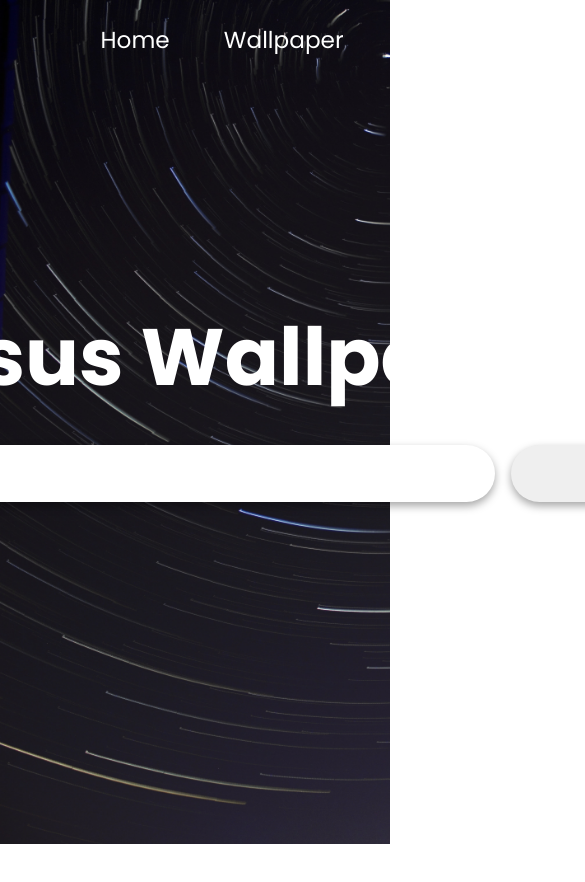
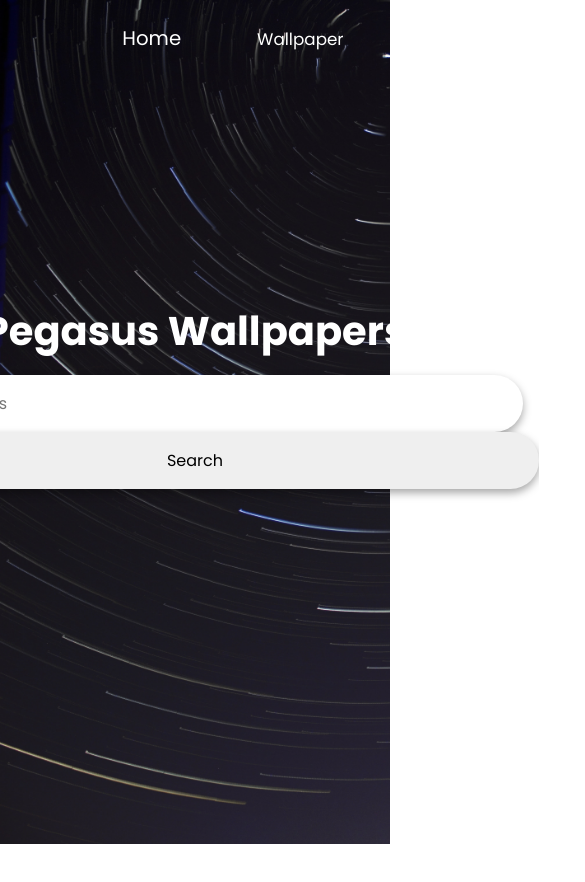
Before and after one commit to HarshDex/Pegasus_Wallpaper, a React (Vite) app: page / in a window 390 px wide. Shown: the top 882 px of the page, 585 px wide, since content can reach past the window. Built offline with nearby package versions, Linux system fonts and the light colour scheme; the HTML template or start-up script is replaced by a standard one.

Commit message:
added media queries

```diff
--- /dev/null
+++ b/src/components/Navigation.css
@@ -0,0 +1,3 @@
+a {
+    font-size: 0.85em;
+}
--- a/src/components/Navigation.jsx
+++ b/src/components/Navigation.jsx
@@ -1,7 +1,7 @@
 import React from "react";
 import "../pages/Home.css";
 import { Link } from "react-router-dom";
-
+import "./Navigation.css";
 const Navigation = () => {
   return (
     <>
--- a/src/pages/Home.css
+++ b/src/pages/Home.css
@@ -1,9 +1,12 @@
+/* Styles for all screen sizes */
+
 .hero--section {
   height: 100vh;
   width: 100%;
   background-image: url("../assets/pexels-bg.jpg");
   background-size: cover;
 }
+
 nav {
   display: flex;
   justify-content: space-between;
@@ -11,10 +14,12 @@ nav {
   font-size: 1.45em;
   padding: 0 2em;
 }
+
 nav a {
   color: white;
   text-decoration: none;
 }
+
 .hero--section h1 {
   margin-bottom: 0.25em;
   color: white;
@@ -53,13 +58,14 @@ nav a {
 .center--wrap h1 {
   margin-bottom: 0.35em;
 }
+
 .center--container h1 {
   text-align: center;
-  font-size: 5em;
+  font-size: 3.5em;
 }
 
 .search--box {
-  width: 50em;
+  width: 40em;
   padding: 1em 1em;
   border-radius: 50px;
   font-size: 1em;
@@ -70,23 +76,51 @@ nav {
   color: white;
   padding-top: 1em;
 }
+/* Media query for screens with a maximum width of 767px (mobile) */
+@media screen and (max-width: 767px) {
+  /* Additional styles for mobile */
+  .hero--section h1 {
+    font-size: 1.5em; /* Adjust font size for mobile */
+  }
 
-/* Media query for screens with a minimum width of 768px (tablets) */
-@media screen and (min-width: 768px) {
-    .center--container .center--wrap h1{
-      font-size: 10px;
-    }
-  /* Additional styles for tablets */
+  .center--container h1 {
+    font-size: 2.5em; /* Adjust font size for mobile */
+  }
+
+  .search--container {
+    flex-direction: column;
+  }
 }
 
-/* Media query for screens with a minimum width of 992px (small desktops) */
-@media screen and (min-width: 992px) {
+/* Media query for screens with a minimum width of 768px and maximum width of 991px (tablets) */
+@media screen and (min-width: 768px) and (max-width: 991px) {
+  /* Additional styles for tablets */
 
-  /* Additional styles for small desktops */
+  .hero--section {
+    height: 100vh; /* Reduce hero section height for small desktops */
+  }
+
+  .hero--section h1 {
+    font-size: 2em; /* Adjust font size for tablets */
+  }
+
+  .center--container h1 {
+    font-size: 3em; /* Adjust font size for tablets */
+  }
+
+  .search--container {
+    flex-direction: column;
+  }
 }
 
-/* Media query for screens with a minimum width of 1200px (large desktops) */
-@media screen and (min-width: 1200px) {
+/* Media query for screens with a minimum width of 992px (small desktops and above) */
+@media screen and (min-width: 992px) {
+  /* Additional styles for small desktops and above */
+  .hero--section {
+    height: 100vh; /* Reduce hero section height for small desktops */
+  }
 
-  /* Additional styles for large desktops */
+  .center--container h1 {
+    font-size: 4em; /* Adjust font size for small desktops */
+  }
 }
```
